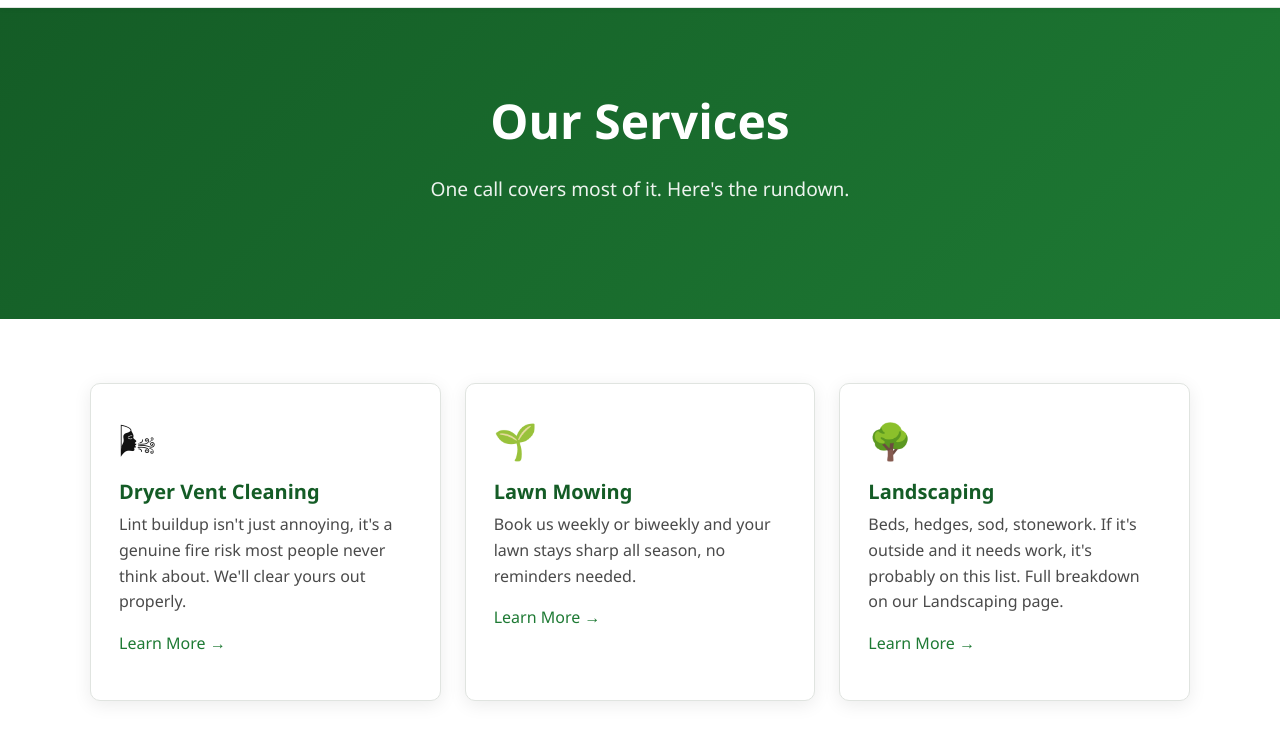
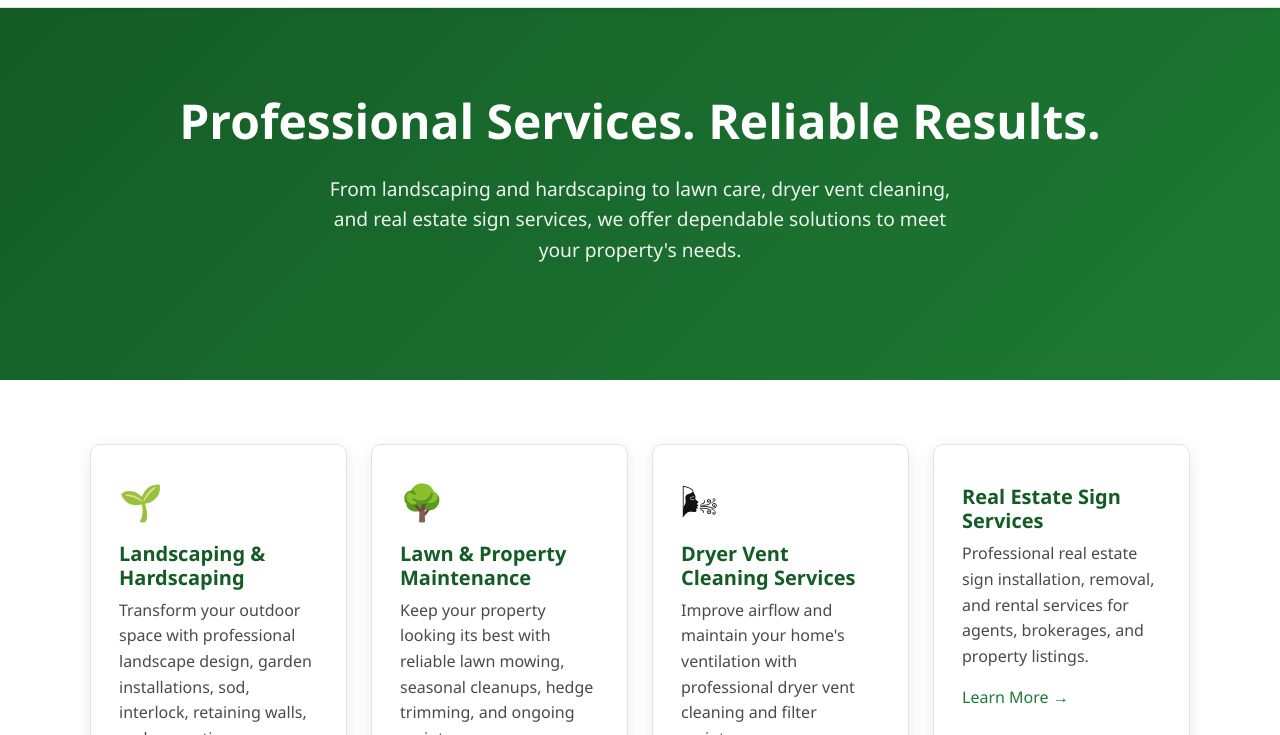
Before and after one commit to leadvstats/ben-and-bens-website, an Eleventy site: page src/services.njk in a window 1280 px wide. Shown: the part 65-800 px from the top of the page. Built offline with nearby package versions, Linux system fonts and the light colour scheme; Eleventy itself is replaced by a stand-in of ours; files that its build step writes are made by us from their sources.

Commit message:
Update Pages “services_hub”

```diff
--- a/src/services.njk
+++ b/src/services.njk
@@ -1,30 +1,38 @@
 ---
 layout: base.njk
 permalink: /services.html
-title: "Our Services | Ben & Ben's Property Services"
-description: "Explore our services: dryer vent cleaning, lawn mowing and landscaping, including garden design, sod installation, excavation and hardscaping. Professional, reliable property care."
-ogTitle: "Our Services | Ben & Ben's Property Services"
-ogDescription: "Dryer vent cleaning, mowing and landscaping."
-
-heroHeading: "Our Services"
-heroText: "One call covers most of it. Here's the rundown."
-
+title: Our Services | Landscaping, Hardscaping & More | Ben & Ben’s
+description: Explore property services from Ben & Ben’s, including landscaping,
+  hardscaping, lawn care, dryer vent cleaning, excavation, and real estate sign
+  services throughout Halifax and surrounding areas.
+ogTitle: Our Services | Landscaping, Hardscaping & More | Ben & Ben’s
+ogDescription: Dryer vent cleaning, mowing, real estate services and landscaping.
+heroHeading: Professional Services. Reliable Results.
+heroText: From landscaping and hardscaping to lawn care, dryer vent cleaning,
+  and real estate sign services, we offer dependable solutions to meet your
+  property's needs.
 services:
-  - icon: "&#127788;"
-    title: Dryer Vent Cleaning
-    text: "Lint buildup isn't just annoying, it's a genuine fire risk most people never think about. We'll clear yours out properly."
-    href: dryer-vent-cleaning.html
   - icon: "&#127793;"
-    title: Lawn Mowing
-    text: "Book us weekly or biweekly and your lawn stays sharp all season, no reminders needed."
+    title: Landscaping & Hardscaping
+    text: Transform your outdoor space with professional landscape design, garden
+      installations, sod, interlock, retaining walls, and excavation.
     href: lawn-mowing.html
   - icon: "&#127795;"
-    title: Landscaping
-    text: "Beds, hedges, sod, stonework. If it's outside and it needs work, it's probably on this list. Full breakdown on our Landscaping page."
+    title: Lawn & Property Maintenance
+    text: Keep your property looking its best with reliable lawn mowing, seasonal
+      cleanups, hedge trimming, and ongoing maintenance.
     href: landscaping.html
-
-ctaHeading: "Not Sure What You Need?"
-ctaText: "Tell us what your property needs and we'll figure out the fix."
+  - icon: "&#127788;"
+    title: Dryer Vent Cleaning Services
+    text: Improve airflow and maintain your home's ventilation with professional
+      dryer vent cleaning and filter maintenance.
+    href: dryer-vent-cleaning.html
+  - title: Real Estate Sign Services
+    text: Professional real estate sign installation, removal, and rental services
+      for agents, brokerages, and property listings.
+ctaHeading: Your Property Needs. Our Expertise.
+ctaText: Tell us what you need and let Ben & Ben's provide a reliable solution
+  tailored to your property.
 ---
   <section class="hero">
     <div class="container">
```
